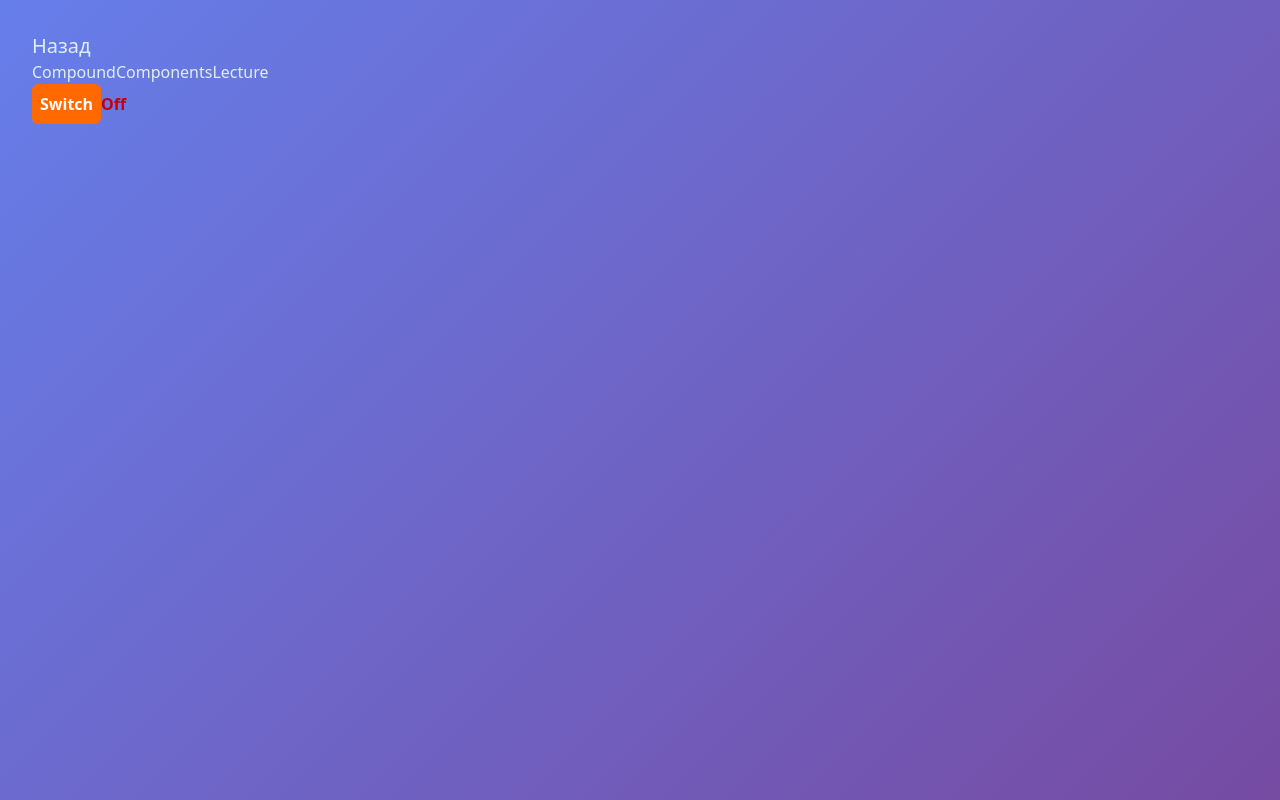
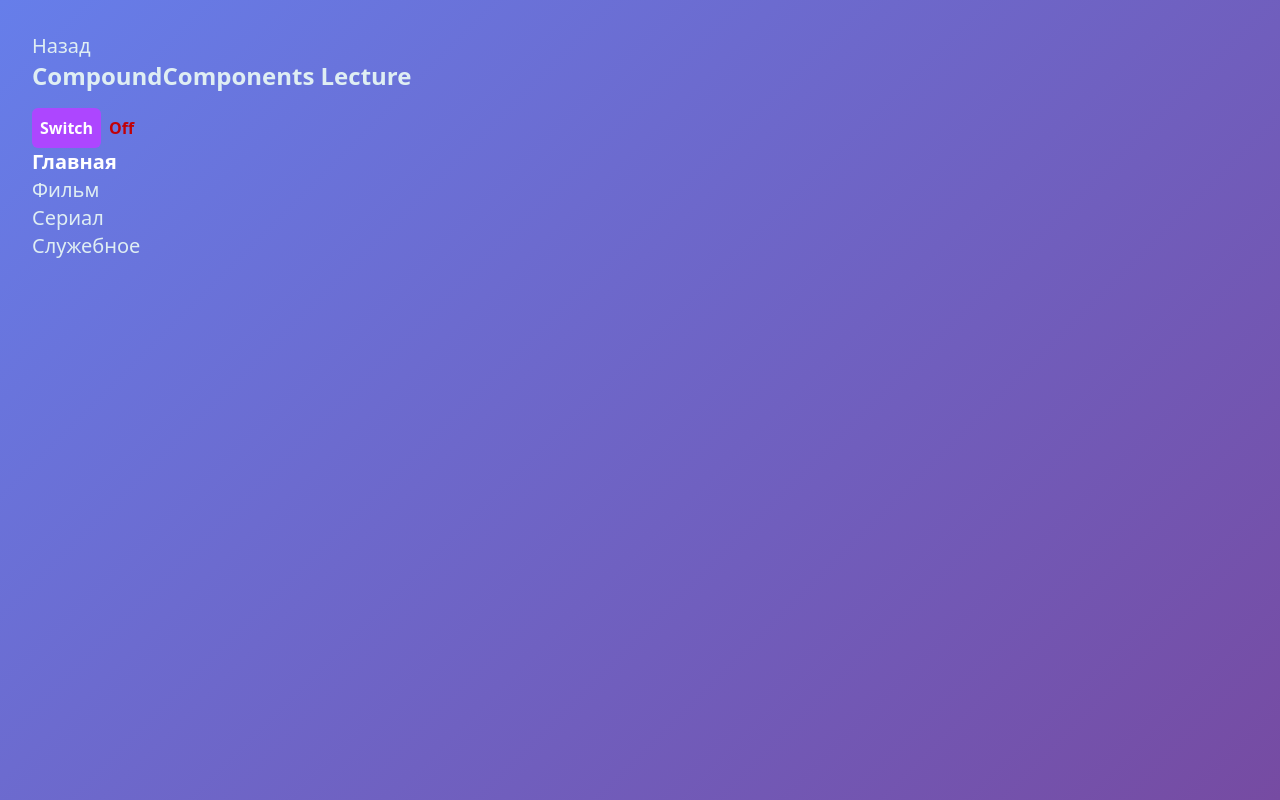
Before and after one commit to nikzalevskii/repetition, a Next.js app: page /lectures/1 in a window 1280 px wide. Built offline with nearby package versions, Linux system fonts and the light colour scheme.

Commit message:
add compunded accordion

```diff
--- a/src/app/lectures/1/page.tsx
+++ b/src/app/lectures/1/page.tsx
@@ -1,5 +1,6 @@
-import CompoundComponent from "@/app/patterns/compound/CompoundComponent";
-import Link from "next/link";
+import CompoundComponent from '@/app/patterns/compound/CompoundComponent'
+import { MenuCompound } from '@/app/patterns/compound/Menu'
+import Link from 'next/link'
 
 export default function CompoundComponentsLecture() {
   return (
@@ -10,8 +11,9 @@ export default function CompoundComponentsLecture() {
       >
         Назад
       </Link>
-      <div>CompoundComponentsLecture</div>
+      <div className="text-2xl font-bold">CompoundComponents Lecture</div>
       <CompoundComponent />
+      <MenuCompound />
     </div>
-  );
+  )
 }
--- a/src/app/patterns/compound/CompoundComponent/index.tsx
+++ b/src/app/patterns/compound/CompoundComponent/index.tsx
@@ -8,9 +8,9 @@ import {
 
 export default function CompoundComponent() {
   return (
-    <div>
+    <div className="mt-4">
       <ToggleCompound initialValue={false}>
-        <ToggleCompound.Switch />
+        <ToggleCompound.CustomSwitch />
         <ToggleCompound.On />
         <ToggleCompound.Off />
       </ToggleCompound>
--- /dev/null
+++ b/src/app/patterns/compound/Menu/index.tsx
@@ -0,0 +1,104 @@
+'use client'
+import {
+  createContext,
+  useCallback,
+  useContext,
+  useMemo,
+  useState,
+} from 'react'
+
+interface MenuContextProps {
+  openGroup: string | null
+  setOpenGroup: (group: string | null) => void
+}
+
+const MenuContext = createContext<MenuContextProps | undefined>(undefined)
+
+export const MenuAccordion = ({ children }: { children: React.ReactNode }) => {
+  const [openGroup, setOpenGroup] = useState<string | null>(null)
+
+  const handleSetOpenGroup = useCallback((group: string | null) => {
+    setOpenGroup(group)
+  }, [])
+
+  const contextValue = useMemo(
+    () => ({
+      openGroup,
+      setOpenGroup: handleSetOpenGroup,
+    }),
+    [openGroup, handleSetOpenGroup]
+  )
+
+  return (
+    <MenuContext.Provider value={contextValue}>{children}</MenuContext.Provider>
+  )
+}
+
+const useMenu = () => {
+  const context = useContext(MenuContext)
+  if (!context) {
+    throw new Error('useMenu must be used within a MenuAccordion')
+  }
+  return context
+}
+
+MenuAccordion.Group = function MenuGroup({
+  title,
+  children,
+}: {
+  title: string
+  children: React.ReactNode
+}) {
+  const { openGroup, setOpenGroup } = useMenu()
+  const isOpen = openGroup === title
+
+  const handleOpenGroup = useCallback(() => {
+    setOpenGroup(isOpen ? null : title)
+  }, [isOpen, setOpenGroup, title])
+
+  return (
+    <div>
+      <button className="text-xl hover:underline" onClick={handleOpenGroup}>
+        {title}
+      </button>
+      {isOpen && <div>{children}</div>}
+    </div>
+  )
+}
+
+MenuAccordion.Title = function MenuTitle({ title }: { title: string }) {
+  return <button className="text-xl font-bold text-white">{title}</button>
+}
+
+MenuAccordion.Item = function MenuItem({ title }: { title: string }) {
+  return (
+    <div>
+      <div>{title}</div>
+    </div>
+  )
+}
+
+export const MenuCompound = () => {
+  return (
+    <div>
+      <MenuAccordion>
+        <MenuAccordion.Title title="Главная" />
+        <MenuAccordion.Group title="Фильм">
+          <MenuAccordion.Item title="Топ" />
+          <MenuAccordion.Item title="Популярные" />
+          <MenuAccordion.Item title="Новые" />
+        </MenuAccordion.Group>
+        <MenuAccordion.Group title="Сериал">
+          <MenuAccordion.Item title="Топ" />
+          <MenuAccordion.Item title="Популярные" />
+          <MenuAccordion.Item title="Новые" />
+        </MenuAccordion.Group>
+        <MenuAccordion.Group title="Служебное">
+          <MenuAccordion.Item title="О нас" />
+          <MenuAccordion.Item title="Вопросы и ответы" />
+          <MenuAccordion.Item title="Контакты" />
+        </MenuAccordion.Group>
+      </MenuAccordion>
+    </div>
+  )
+}
--- a/src/app/patterns/compound/Toggle/index.tsx
+++ b/src/app/patterns/compound/Toggle/index.tsx
@@ -101,9 +101,21 @@ ToggleCompound.Switch = () => {
   return (
     <button
       onClick={toggle}
-      className="bg-orange-500 text-white p-2 rounded-md cursor-pointer font-bold "
+      className="bg-orange-500 text-white p-2 rounded-md cursor-pointer font-bold mr-2"
     >
       Switch
     </button>
   )
 }
+
+ToggleCompound.CustomSwitch = () => {
+  const { toggle } = useToggle()
+  return (
+    <button
+      onClick={toggle}
+      className="bg-purple-500 text-white p-2 rounded-md cursor-pointer font-bold mr-2"
+    >
+      Switch
+    </button>
+  )
+}
```
